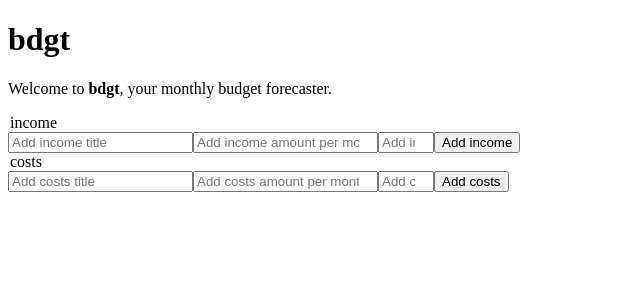
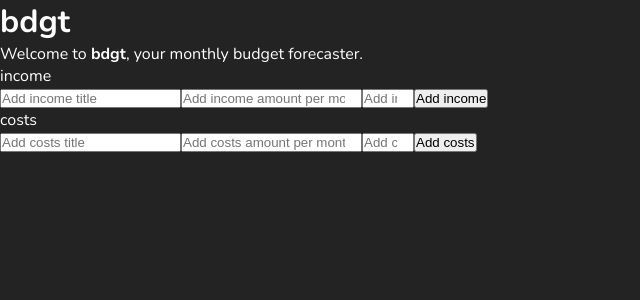
Before and after one commit to robertpauldev/projects, a React (Vite) app in the folder bdgt/: page / in a window 1280 px wide. Shown: the top 300 px of the page, without its empty margins (0-640 px from the left). Built offline with nearby package versions, Linux system fonts and the light colour scheme.

Commit message:
chore: adding base style improvements

```diff
--- a/bdgt/src/App.css
+++ b/bdgt/src/App.css
@@ -0,0 +1,14 @@
+@import url('https://fonts.googleapis.com/css2?family=Noto+Sans:ital,wght@0,100..900;1,100..900&family=Nunito:ital,wght@0,200..1000;1,200..1000&display=swap');
+
+*,
+*::before,
+*::after {
+  margin: 0;
+  padding: 0;
+}
+
+html {
+  background-color: #232323;
+  font-family: "Nunito", sans-serif;
+  color: #fff;
+}
```
